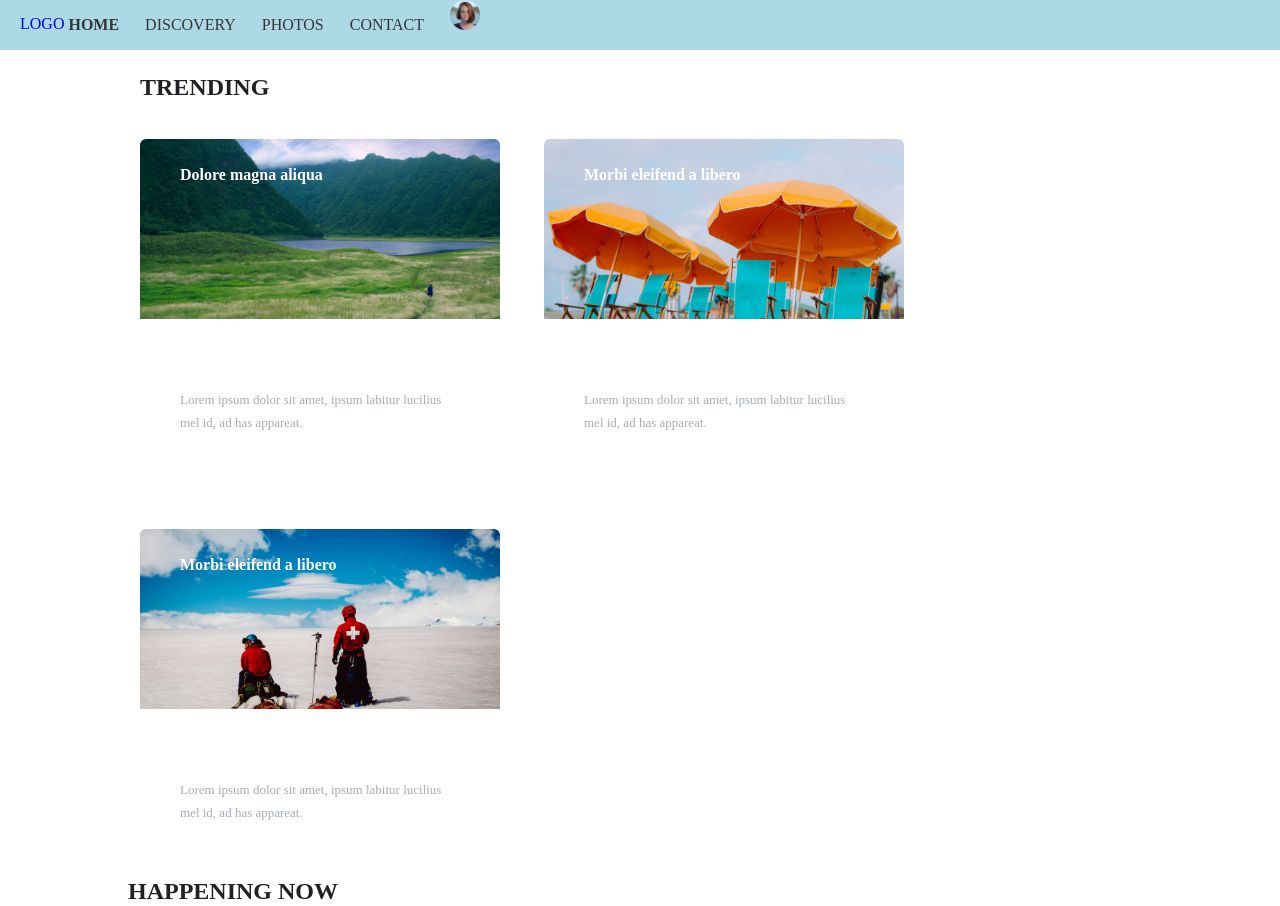
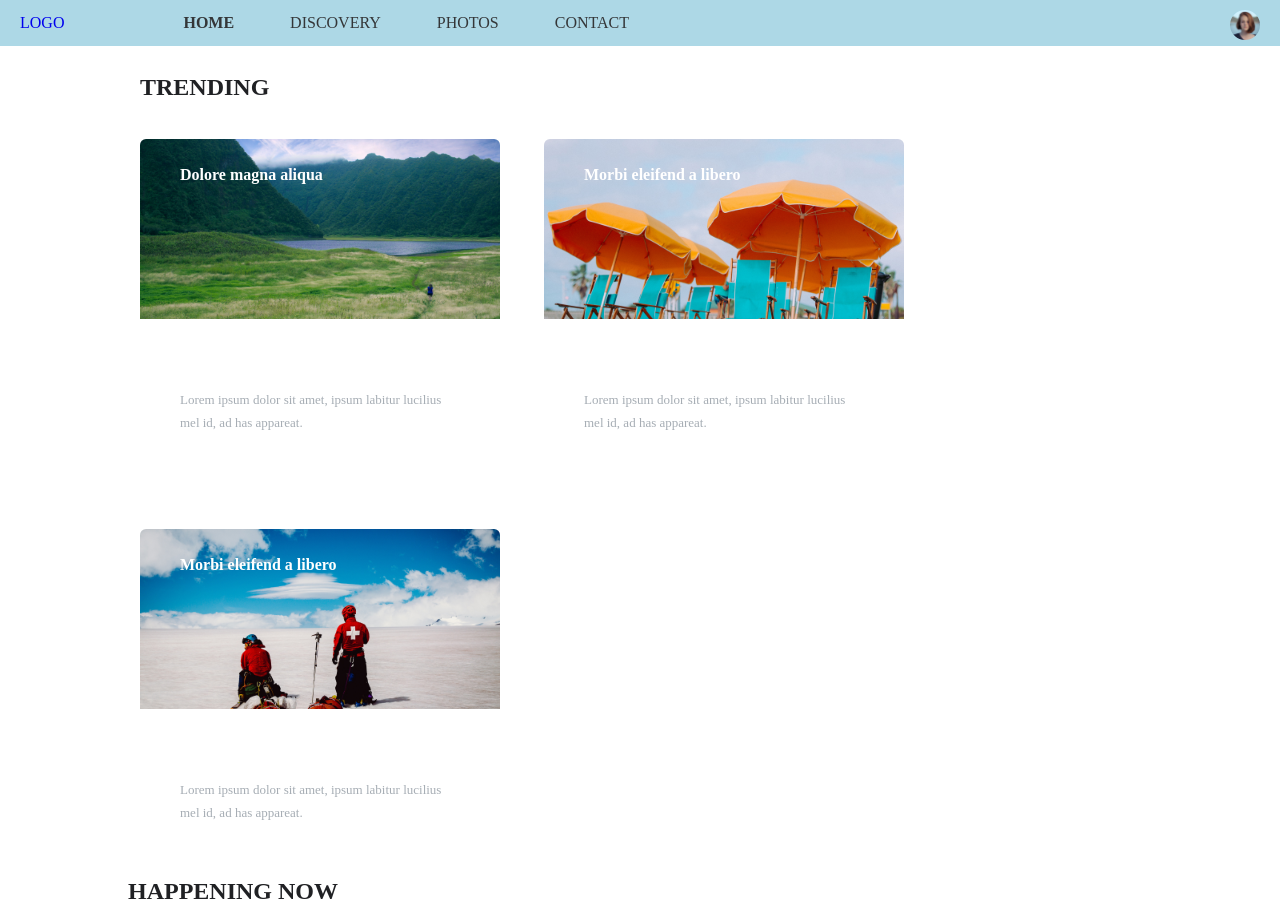
Before and after one commit to Meri-MG/Lesson-5-UniLab-positions, a plain HTML site: page index.html in a window 1280 px wide. Shown: the top 906 px of the page. Drawn offline with Linux system fonts and the light colour scheme.

Commit message:
fixing profile picture

```diff
--- a/css/style.css
+++ b/css/style.css
@@ -15,9 +15,18 @@
 
 .header-wrapper .navigation {
   display: inline-block;
-  vertical-align: middle;
-  height: 50px;
+  margin-left: 100px;
 }
+
+
+.header-wrapper .profile {
+  display: inline-block;
+  position: absolute;
+  right: 20px;
+  top:10px;
+}
+
+
 
 .header-wrapper .navigation .nav-li {
   display: inline-block;
@@ -29,8 +38,11 @@
   font-weight: bold;
 }
 
+
 .header-wrapper .navigation .nav-li a {
   color: #343638;
+  padding: 15px;
+  display: block;
 }
 
 .section1 {
--- a/index.html
+++ b/index.html
@@ -27,11 +27,12 @@
                 <li class="nav-li">
                     <a href="#">contact</a>
                 </li>
-                <li class="nav-li">
-                    <a href="#"><img class="circled-image" src="images/nav-image.png" alt="nav-image"></a>
-                </li>
+
             </ul>
         </nav>
+        <a class="profile" href="#">
+            <img class="circled-image" src="images/nav-image.png" alt="nav-image">
+        </a>
     </header>
     <section class="section1">
         <h2 class="section-titles">trending</h2>
```
